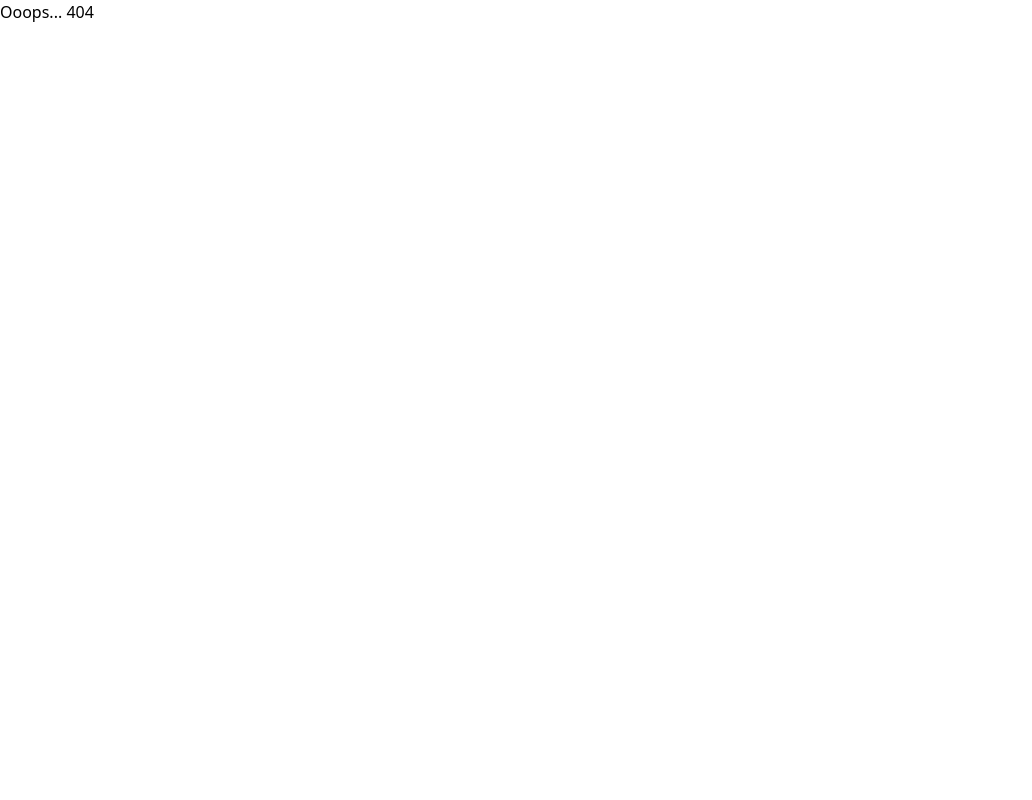
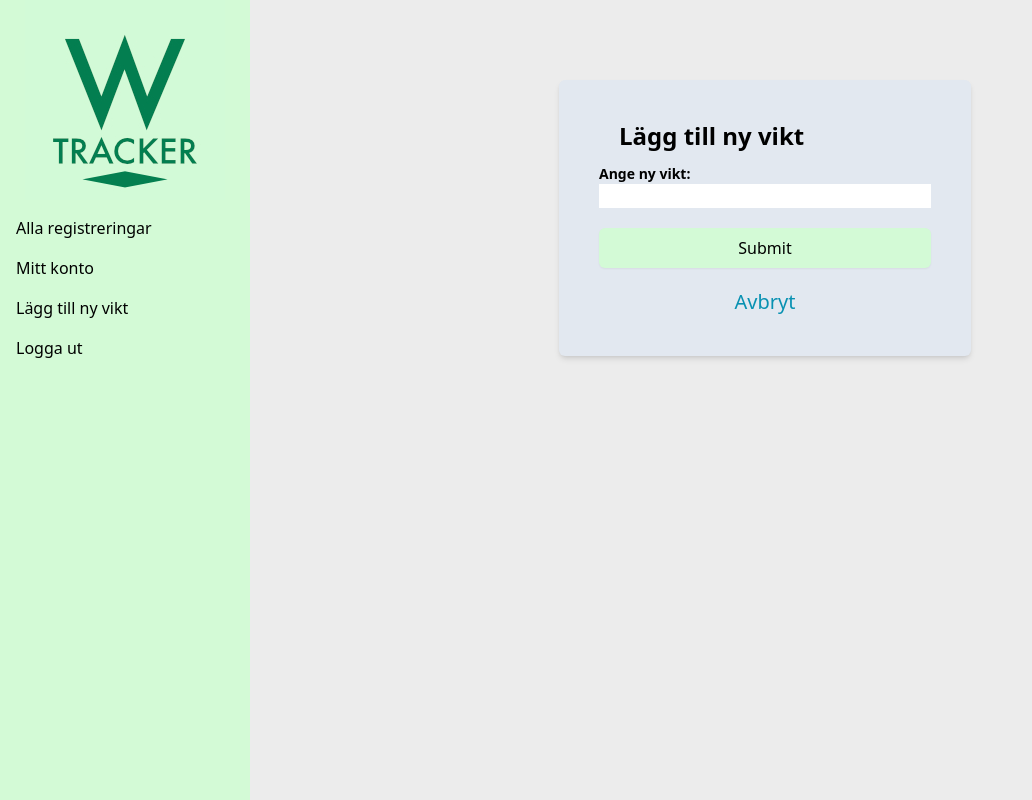
Before and after one commit to anderssundin/Frontend_DT162G_Projekt, a React (Create React App) app in the folder weight-tracker-app/: page /new-weight in a window 1280 px wide. Before the commit this address had no page. Shown: the top 800 px of the page, without its empty margins (0-1032 px from the left). Built offline with nearby package versions, Linux system fonts and the light colour scheme.

Commit message:
möjlighet att lägga till vikt

```diff
--- a/weight-tracker-app/src/App.js
+++ b/weight-tracker-app/src/App.js
@@ -6,6 +6,7 @@ import Login from "./pages/Login";
 import NoPage from "./pages/NoPage";
 import Dashboard from './pages/Dashboard';
 import AllLogs from './pages/AllLogs';
+import NewWeight from './pages/NewWeight';
 function App() {
   return (
   <>
@@ -16,6 +17,7 @@ function App() {
       <Route index element ={<Login />} />
       <Route path='/dashboard' element= {<Dashboard />} />
       <Route path='/all-logs' element= {<AllLogs />} />
+      <Route path='/new-weight' element= {<NewWeight />} />
       <Route path="*" element={<NoPage />} />
 
   </Routes>
--- a/weight-tracker-app/src/components/Navbar.js
+++ b/weight-tracker-app/src/components/Navbar.js
@@ -34,7 +34,7 @@ const Navbar = () => {
                         <a href="#"> Mitt konto</a>
                     </li>
                     <li className='my-4'>
-                        <a href="#">Lägg till ny vikt</a>
+                       <Link to="/new-weight">Lägg till ny vikt</Link>
                     </li>
                     <li className='my-4'>
                         <button onClick={logout}>Logga ut</button>
--- a/weight-tracker-app/src/components/Seven.js
+++ b/weight-tracker-app/src/components/Seven.js
@@ -3,7 +3,7 @@ import { Context } from '../store/userCredentials';
 import EditOutlinedIcon from '@mui/icons-material/EditOutlined';
 import DeleteForeverOutlinedIcon from '@mui/icons-material/DeleteForeverOutlined';
 
-const Seven = ({onUpdate}) => {
+const Seven = ({ onUpdate }) => {
     const [lastSeven, setLastSeven] = useState(null);
     const URL = 'http://localhost:3000/data/userseven';
     const deleteURL = 'http://localhost:3000/data/delete';
@@ -143,7 +143,7 @@ const Seven = ({onUpdate}) => {
     //--------------
     // ABORT CHANGE
     //--------------
-const abortChange = () =>{
+    const abortChange = () => {
         setEditValue(null);
     }
 
@@ -170,7 +170,7 @@ const abortChange = () =>{
 
             <section>
                 {/* IF EDITVALUE IS TRUE, RENDER FORM */}
-            { editValue && <div className="absolute top-0 left-0 z-10 opacity-95 w-full h-full bg-gray-100">
+                {editValue && <div className="absolute top-0 left-0 z-10 opacity-95 w-full h-full bg-gray-100">
                     <div className="bg-[#EDEBA0] w-1/3 z-20 ml-auto mr-auto mt-16 opacity-100 rounded-lg font-bold">
                         <form onSubmit={submitEditWeight} className="flex flex-col text-center p-10">
                             <label htmlFor="editWeight" className="mb-2">Ändra vikt:</label>
--- a/weight-tracker-app/src/pages/Login.js
+++ b/weight-tracker-app/src/pages/Login.js
@@ -27,7 +27,7 @@ const Login = () => {
             email: userEmail,
             password: password
         }
-        console.log(data);
+
         try {
             const response = await fetch(url, {
 
--- /dev/null
+++ b/weight-tracker-app/src/pages/NewWeight.js
@@ -0,0 +1,75 @@
+import Navbar from '../components/Navbar';
+import { Link } from "react-router-dom";
+import { useState, useContext } from "react";
+import { Context } from '../store/userCredentials';
+import { useNavigate } from "react-router-dom";
+
+
+
+const NewWeight = () => {
+    const URL = 'http://localhost:3000/data/';
+    const [userState, setUserState] = useContext(Context);
+    const [userWeight, setUserWeight] = useState(0);
+    const navigate = useNavigate();
+
+    const setValue = (e) => {
+        setUserWeight(e.currentTarget.value);
+
+    }
+    //----------------
+    // ADD NEW WEIGHT
+    //----------------
+    const addWeight = async (e) => {
+        e.preventDefault();
+        try {
+            const data = {
+                userEmail: userState.email,
+                weight: userWeight
+            };
+
+            const response = await fetch(URL, {
+                method: 'POST',
+                headers: {
+                    'Content-Type': 'application/json'
+                },
+                body: JSON.stringify(data)
+            });
+
+            if (response.ok) {
+                navigate("/dashboard");
+
+            } else {
+                console.log('Fel vid kontakt med databas');
+            }
+        } catch (error) {
+            console.error('Kunde inte hämata data:', error);
+        }
+    };
+
+
+
+    return (
+        <>
+            <div className=' bg-dashboard-grey flex relative '>
+                <section className='relative left-0 top-0'>
+                    <Navbar />
+                </section>
+                <main className='flex flex-1 flex-col mt-20'>
+                    <section className="p-10 bg-slate-200 my-4 md:my-0 md:w-2/5 rounded-md shadow-md mx-auto">
+                        <h1 className='text-2xl font-bold ml-5'> Lägg till ny vikt</h1>
+
+                            <form onSubmit={addWeight} className='flex flex-col'>
+                                <label htmlFor="newWeight" className='font-semibold text-sm mt-3'>Ange ny vikt:</label>
+                                <input type="number" value={userState.weight} onChange={setValue} />
+                                <input type="submit" className='my-5 bg-primary-green py-2 rounded-md shadow-sm hover:bg-secondary-green hover:cursor-pointer' />
+                            </form>
+
+                        <Link to="/dashboard" className='text-xl text-cyan-600 text-center block'>Avbryt</Link>
+                    </section>
+                </main>
+            </div>
+        </>
+    );
+}
+
+export default NewWeight;
```
Lines whose indentation alone changed are shown as unchanged.
